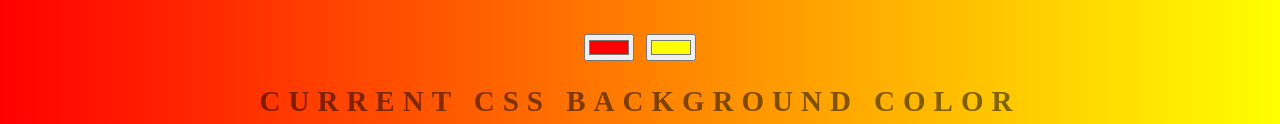
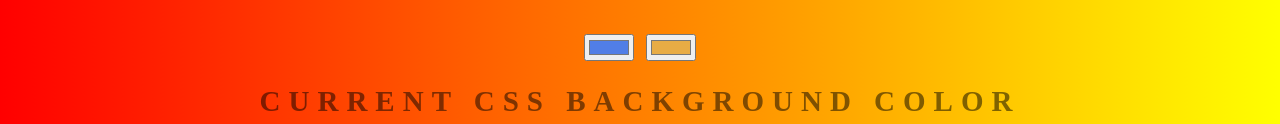
Before and after one commit to ZaynAliShan/css-background-color, a plain HTML site: page index.html in a window 1280 px wide. Shown: the part 171-295 px from the top of the page. Drawn offline with Linux system fonts and the light colour scheme.

Commit message:
Update index.html

```diff
--- a/index.html
+++ b/index.html
@@ -12,8 +12,8 @@
 		<h1>Background Generator</h1>
 
 		<!-- both color inputs -->
-		<input class="color1" type="color" name="color1" value="#FF0000">
-		<input class="color2" type="color" name="color2" value="#FFFF00">
+		<input class="color1" type="color" name="color1" value="#517EE6">
+		<input class="color2" type="color" name="color2" value="#E8AC45">
 
 		<!-- simple heading -->
 		<h2>Current CSS Background Color</h2>
```
